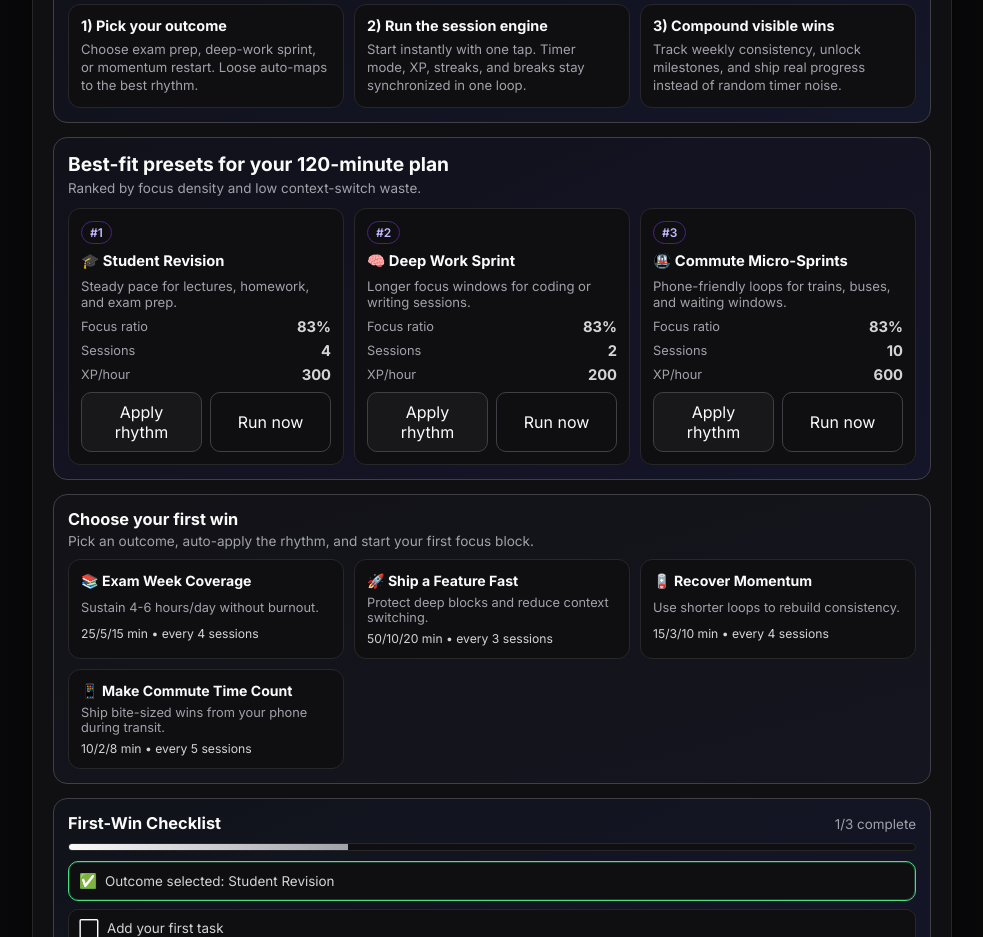
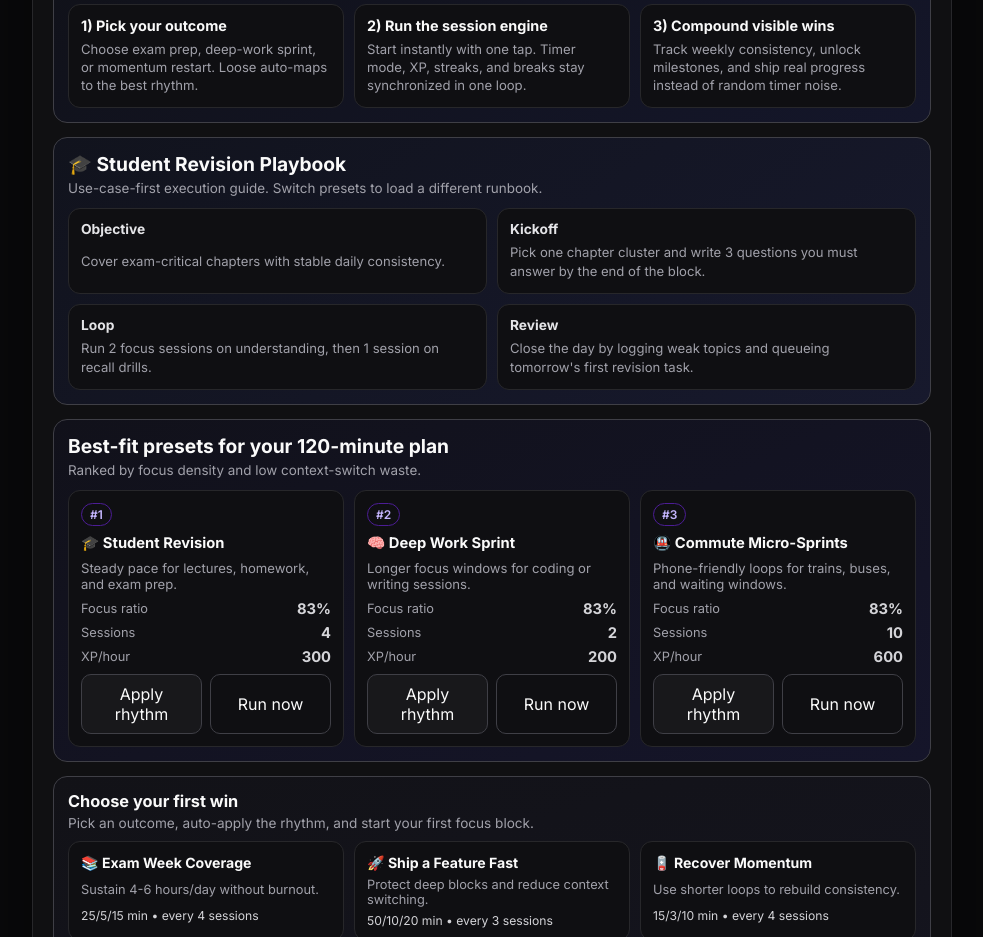
Before and after one commit to dhyoprd/pomodoro-glass, a Next.js app: page / in a window 1280 px wide. Shown: the part 820-1757 px from the top of the page, without its empty margins (148-1131 px from the left). Built offline with nearby package versions, Linux system fonts and the light colour scheme; no server answers.

Commit message:
feat: add use-case execution playbooks to landing

```diff
--- a/src/app/globals.css
+++ b/src/app/globals.css
@@ -281,6 +281,55 @@ header p { margin: 4px 0 0; color: var(--muted); font-size: 0.95rem; }
   color: var(--muted);
   font-size: 0.82rem;
   line-height: 1.4;
+}
+
+.use-case-playbook {
+  display: grid;
+  gap: 12px;
+  border-color: #3f3f46;
+  background: linear-gradient(145deg, #11131d 0%, #17192d 100%);
+}
+
+.use-case-playbook-head {
+  display: grid;
+  gap: 4px;
+}
+
+.use-case-playbook-head h2 {
+  margin: 0;
+  font-size: clamp(1rem, 2.3vw, 1.2rem);
+}
+
+.use-case-playbook-head span {
+  color: var(--muted);
+  font-size: 0.84rem;
+}
+
+.use-case-playbook-grid {
+  display: grid;
+  grid-template-columns: repeat(2, minmax(0, 1fr));
+  gap: 10px;
+}
+
+.use-case-playbook-grid article {
+  background: #0f0f12;
+  border: 1px solid var(--line);
+  border-radius: 12px;
+  padding: 12px;
+  display: grid;
+  gap: 6px;
+}
+
+.use-case-playbook-grid strong {
+  font-size: 0.86rem;
+  color: #e4e4e7;
+}
+
+.use-case-playbook-grid p {
+  margin: 0;
+  color: var(--muted);
+  font-size: 0.82rem;
+  line-height: 1.45;
 }
 
 .preset-scoreboard {
@@ -1483,6 +1532,7 @@ input:focus { border-color: #71717a; }
   .matchmaker-grid { grid-template-columns: 1fr; }
   .startup-proof-grid { grid-template-columns: 1fr; }
   .landing-social-proof-grid { grid-template-columns: 1fr; }
+  .use-case-playbook-grid { grid-template-columns: 1fr; }
 }
 
 @media (max-width: 600px) {
--- a/src/constants/useCases.ts
+++ b/src/constants/useCases.ts
@@ -14,6 +14,12 @@ export type UseCasePreset = {
   outcome: string;
   idealFor: ReadonlyArray<string>;
   momentumTip: string;
+  playbook: {
+    objective: string;
+    kickoff: string;
+    loop: string;
+    review: string;
+  };
   settings: TimerSettings;
 };
 
@@ -26,6 +32,12 @@ export const USE_CASE_PRESETS: ReadonlyArray<UseCasePreset> = [
     outcome: 'Best for consistency over long study days.',
     idealFor: ['Exam prep', 'Lecture backlog', 'Balanced energy'],
     momentumTip: 'Batch 2-3 related chapters per cycle to avoid context switching.',
+    playbook: {
+      objective: 'Cover exam-critical chapters with stable daily consistency.',
+      kickoff: 'Pick one chapter cluster and write 3 questions you must answer by the end of the block.',
+      loop: 'Run 2 focus sessions on understanding, then 1 session on recall drills.',
+      review: 'Close the day by logging weak topics and queueing tomorrow\'s first revision task.',
+    },
     settings: { focus: 25, shortBreak: 5, longBreak: 15, longBreakInterval: 4 },
   },
   {
@@ -36,6 +48,12 @@ export const USE_CASE_PRESETS: ReadonlyArray<UseCasePreset> = [
     outcome: 'Fewer switches, more deep concentration.',
     idealFor: ['Feature shipping', 'Writing drafts', 'High clarity windows'],
     momentumTip: 'Define one hard outcome before pressing start to protect the block.',
+    playbook: {
+      objective: 'Ship one meaningful artifact (feature, draft, or decision doc) per deep-work window.',
+      kickoff: 'Write a single “done means” sentence for this block before starting the timer.',
+      loop: 'Use first session for build, second for integration, third for polish and edge cases.',
+      review: 'Capture what shipped, what\'s blocked, and the exact next commit you will make.',
+    },
     settings: { focus: 50, shortBreak: 10, longBreak: 20, longBreakInterval: 3 },
   },
   {
@@ -46,6 +64,12 @@ export const USE_CASE_PRESETS: ReadonlyArray<UseCasePreset> = [
     outcome: 'Fast momentum when energy is scattered.',
     idealFor: ['Low motivation', 'Task anxiety', 'Quick restart days'],
     momentumTip: 'Aim for 3 fast wins first; confidence usually rebounds by session 2.',
+    playbook: {
+      objective: 'Regain traction quickly on low-motivation days with visible wins.',
+      kickoff: 'Break one avoided task into a 15-minute “first move” action.',
+      loop: 'Complete 3 micro-sprints, each ending with one concrete output saved.',
+      review: 'Mark your best win and set tomorrow\'s easiest restart action.',
+    },
     settings: { focus: 15, shortBreak: 3, longBreak: 10, longBreakInterval: 4 },
   },
   {
@@ -56,6 +80,12 @@ export const USE_CASE_PRESETS: ReadonlyArray<UseCasePreset> = [
     outcome: 'Turn fragmented travel time into measurable progress.',
     idealFor: ['Transit sessions', 'Errand gaps', 'On-the-go planning'],
     momentumTip: 'Queue bite-sized tasks before leaving home so you can start instantly.',
+    playbook: {
+      objective: 'Convert fragmented commute windows into measurable progress.',
+      kickoff: 'Preload 3 phone-friendly tasks (notes, flashcards, triage) before you head out.',
+      loop: 'Run short focus bursts between transit changes and waiting queues.',
+      review: 'Log completed micro-wins so home sessions can continue from a clean handoff.',
+    },
     settings: { focus: 10, shortBreak: 2, longBreak: 8, longBreakInterval: 5 },
   },
 ] as const;
--- a/src/ui/PomodoroApp.tsx
+++ b/src/ui/PomodoroApp.tsx
@@ -243,6 +243,8 @@ export function PomodoroApp() {
   const topPresetScoreboard = rankedPresetPlans.slice(0, 3);
 
   const recommendedPreset = rankedPresetPlans[0];
+
+  const activePlaybookPreset = activePreset ?? recommendedPreset?.preset ?? USE_CASE_PRESETS[0];
 
   const profileRecommendation = useMemo(
     () => recommendPresetByProfile(USE_CASE_PRESETS, matchmaker),
@@ -628,6 +630,31 @@ export function PomodoroApp() {
           <article>
             <strong>3) Compound visible wins</strong>
             <p>Track weekly consistency, unlock milestones, and ship real progress instead of random timer noise.</p>
+          </article>
+        </div>
+      </section>
+
+      <section className="use-case-playbook" aria-label="Use-case execution playbook">
+        <div className="use-case-playbook-head">
+          <h2>{activePlaybookPreset.icon} {activePlaybookPreset.name} Playbook</h2>
+          <span>Use-case-first execution guide. Switch presets to load a different runbook.</span>
+        </div>
+        <div className="use-case-playbook-grid">
+          <article>
+            <strong>Objective</strong>
+            <p>{activePlaybookPreset.playbook.objective}</p>
+          </article>
+          <article>
+            <strong>Kickoff</strong>
+            <p>{activePlaybookPreset.playbook.kickoff}</p>
+          </article>
+          <article>
+            <strong>Loop</strong>
+            <p>{activePlaybookPreset.playbook.loop}</p>
+          </article>
+          <article>
+            <strong>Review</strong>
+            <p>{activePlaybookPreset.playbook.review}</p>
           </article>
         </div>
       </section>
```
